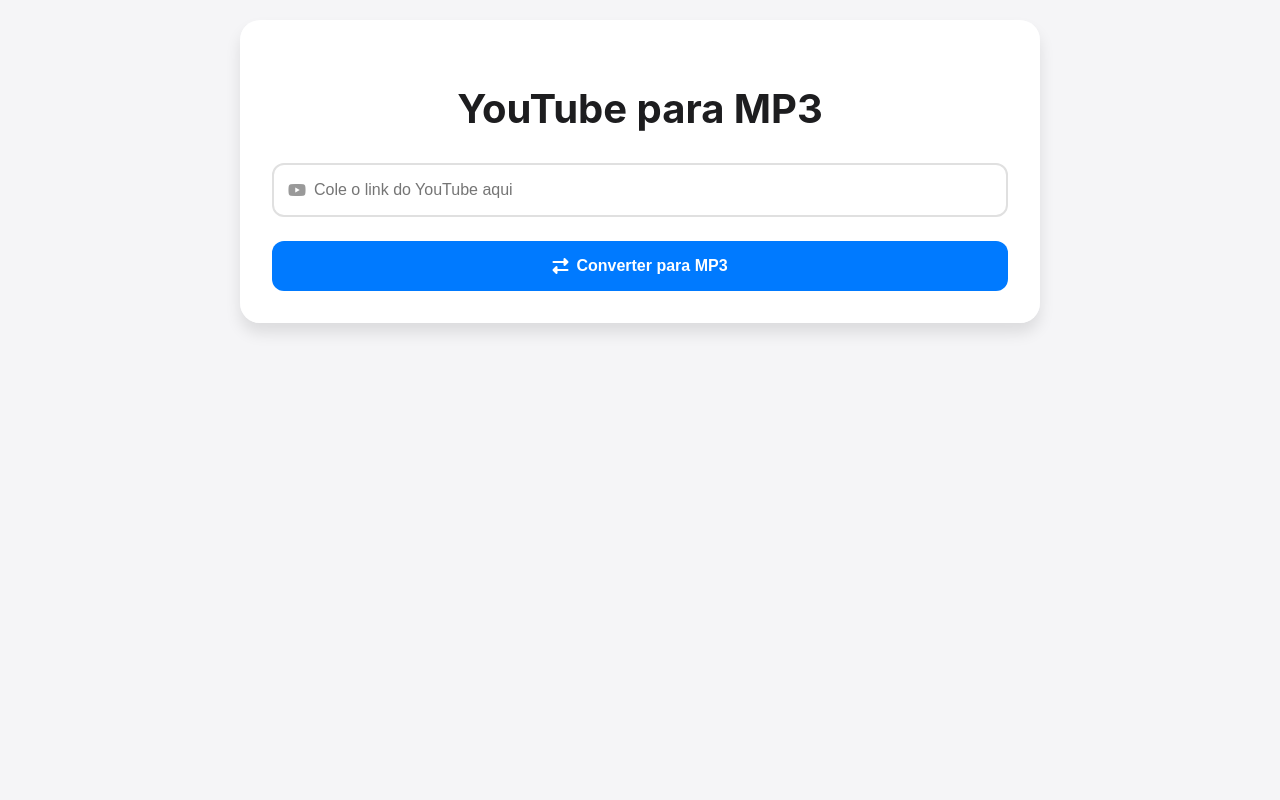
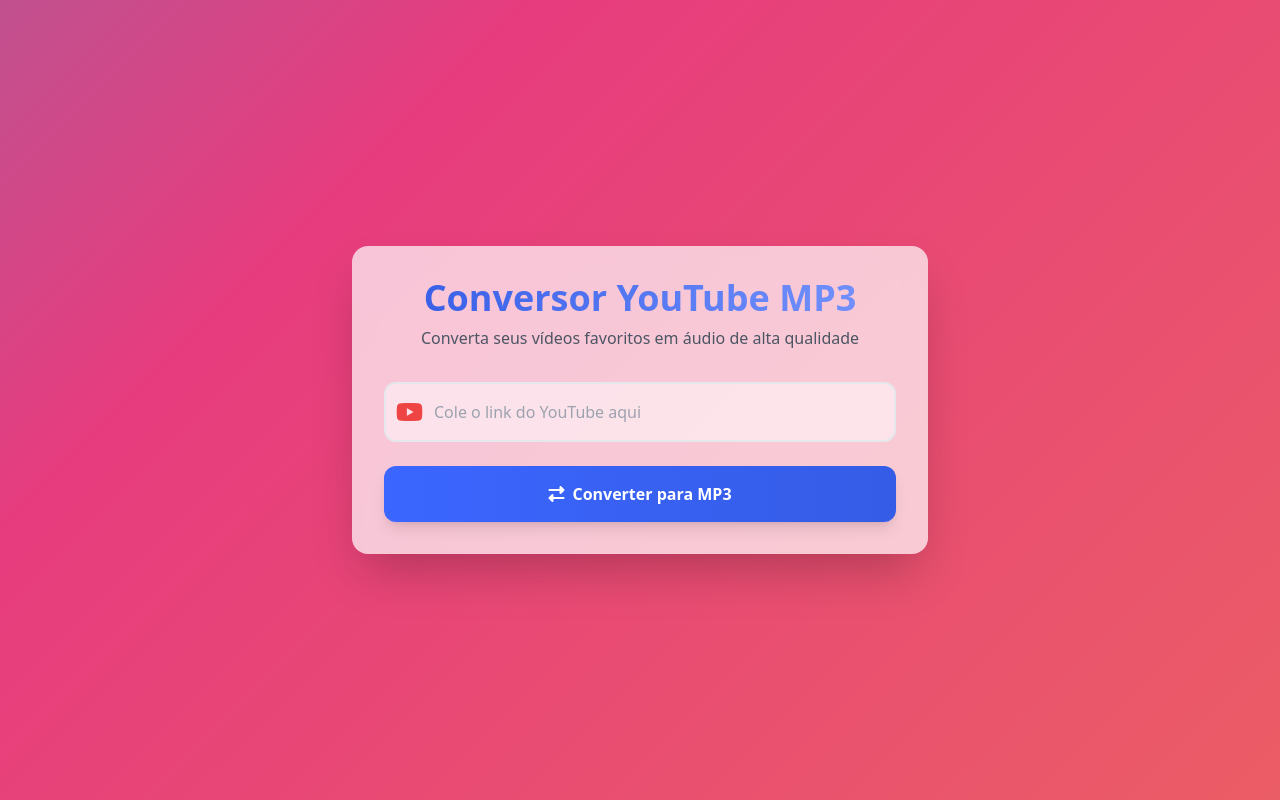
Before and after one commit to JGSimi/conversor-mp3y, a Flask app: page / in a window 1280 px wide. Run offline with Flask 3, Linux system fonts and the light colour scheme; some libraries are stand-ins or nearby versions.

Commit message:
Update UI and script execution: Changed the title in index.html for clarity, integrated Tailwind CSS for styling enhancements, and ensured proper script execution in start.sh by adding a newline at the end of the file.

```diff
--- a/templates/index.html
+++ b/templates/index.html
@@ -3,195 +3,111 @@
 <head>
     <meta charset="UTF-8">
     <meta name="viewport" content="width=device-width, initial-scale=1.0">
-    <title>YouTube para MP3</title>
+    <title>Conversor YouTube MP3</title>
     <link rel="stylesheet" href="https://cdnjs.cloudflare.com/ajax/libs/font-awesome/6.5.1/css/all.min.css">
+    <script src="https://cdn.tailwindcss.com"></script>
+    <script>
+        tailwind.config = {
+            theme: {
+                extend: {
+                    colors: {
+                        primary: {
+                            50: '#f5f7ff',
+                            100: '#ebf0ff',
+                            200: '#ced9ff',
+                            300: '#b1c2ff',
+                            400: '#7694ff',
+                            500: '#3b66ff',
+                            600: '#355ce6',
+                            700: '#2c4dbf',
+                            800: '#233d99',
+                            900: '#1d327d'
+                        }
+                    },
+                    animation: {
+                        'bounce-slow': 'bounce 3s linear infinite',
+                    }
+                }
+            }
+        }
+    </script>
     <style>
-        :root {
-            --transition: all 0.3s cubic-bezier(0.4, 0, 0.2, 1);
-            --bounce: cubic-bezier(0.68, -0.55, 0.265, 1.55);
-            --shadow-sm: 0 2px 4px rgba(0, 0, 0, 0.05);
-            --shadow-md: 0 4px 6px rgba(0, 0, 0, 0.1);
-            --shadow-lg: 0 10px 15px rgba(0, 0, 0, 0.1);
+        @keyframes gradient {
+            0% { background-position: 0% 50%; }
+            50% { background-position: 100% 50%; }
+            100% { background-position: 0% 50%; }
         }
-
-        @keyframes slideUp {
-            from { transform: translateY(20px); opacity: 0; }
-            to { transform: translateY(0); opacity: 1; }
+        .gradient-bg {
+            background: linear-gradient(-45deg, #ee7752, #e73c7e, #23a6d5, #23d5ab);
+            background-size: 400% 400%;
+            animation: gradient 15s ease infinite;
         }
-
-        @keyframes pulse {
-            0% { transform: scale(1); }
-            50% { transform: scale(1.05); }
-            100% { transform: scale(1); }
-        }
-
-        body {
-            font-family: -apple-system, BlinkMacSystemFont, 'Segoe UI', Roboto, Oxygen, Ubuntu, Cantarell, sans-serif;
-            max-width: 800px;
-            margin: 0 auto;
-            padding: 20px;
-            background-color: #f5f5f7;
-            color: #1d1d1f;
-            line-height: 1.5;
-        }
-
-        .container {
-            background: rgba(255, 255, 255, 0.95);
-            padding: 2rem;
-            border-radius: 20px;
-            box-shadow: var(--shadow-lg);
+        .glass {
+            background: rgba(255, 255, 255, 0.7);
             backdrop-filter: blur(10px);
-            animation: slideUp 0.6s var(--bounce) forwards;
-        }
-
-        h1 {
-            color: #1d1d1f;
-            text-align: center;
-            font-size: 2.5rem;
-            margin-bottom: 1.5rem;
-            font-weight: 700;
-        }
-
-        .input-group {
-            position: relative;
-            margin: 1.5rem 0;
-        }
-
-        input[type="text"] {
-            width: 100%;
-            padding: 1rem 1rem 1rem 2.5rem;
-            font-size: 1rem;
-            border: 2px solid #e0e0e0;
-            border-radius: 12px;
-            background-color: #fff;
-            transition: var(--transition);
-            box-sizing: border-box;
-        }
-
-        input[type="text"]:focus {
-            outline: none;
-            border-color: #007AFF;
-            box-shadow: 0 0 0 4px rgba(0, 122, 255, 0.1);
-        }
-
-        .input-group i {
-            position: absolute;
-            left: 1rem;
-            top: 50%;
-            transform: translateY(-50%);
-            color: #999;
-            transition: var(--transition);
-        }
-
-        input[type="text"]:focus + i {
-            color: #007AFF;
-        }
-
-        button {
-            width: 100%;
-            padding: 1rem;
-            font-size: 1rem;
-            font-weight: 600;
-            background: #007AFF;
-            color: white;
-            border: none;
-            border-radius: 12px;
-            cursor: pointer;
-            transition: var(--transition);
-            display: flex;
-            align-items: center;
-            justify-content: center;
-            gap: 0.5rem;
-        }
-
-        button:hover {
-            transform: translateY(-2px);
-            box-shadow: var(--shadow-md);
-            background: #0056b3;
-        }
-
-        button:active {
-            transform: translateY(0);
-        }
-
-        .error {
-            color: #ff3b30;
-            margin: 1rem 0;
-            padding: 1rem;
-            border-radius: 12px;
-            background: rgba(255, 59, 48, 0.1);
-            display: none;
-            animation: slideUp 0.3s var(--bounce) forwards;
-        }
-
-        .loading {
-            text-align: center;
-            margin: 1rem 0;
-            display: none;
-            animation: pulse 1.5s infinite;
-        }
-
-        .loading i {
-            color: #007AFF;
-            font-size: 2rem;
-        }
-
-        .result {
-            margin: 1rem 0;
-            padding: 1.5rem;
-            background: #f8f9fa;
-            border-radius: 12px;
-            display: none;
-            animation: slideUp 0.3s var(--bounce) forwards;
-        }
-
-        .result h3 {
-            margin: 0 0 1rem 0;
-            color: #1d1d1f;
-            font-size: 1.2rem;
-        }
-
-        .download-btn {
-            background: #34c759;
-        }
-
-        .download-btn:hover {
-            background: #248a3d;
-        }
-
-        @media (max-width: 600px) {
-            body {
-                padding: 1rem;
-            }
-
-            .container {
-                padding: 1.5rem;
-            }
-
-            h1 {
-                font-size: 2rem;
-            }
+            -webkit-backdrop-filter: blur(10px);
         }
     </style>
 </head>
-<body>
-    <div class="container">
-        <h1>YouTube para MP3</h1>
-        <form id="converter-form">
-            <div class="input-group">
-                <input type="text" id="url-input" placeholder="Cole o link do YouTube aqui" required>
-                <i class="fab fa-youtube"></i>
+<body class="gradient-bg min-h-screen flex items-center justify-center p-4">
+    <div class="glass w-full max-w-xl rounded-2xl shadow-2xl p-8 transform transition-all duration-300 hover:scale-[1.02]">
+        <div class="text-center mb-8">
+            <h1 class="text-4xl font-bold bg-clip-text text-transparent bg-gradient-to-r from-primary-600 to-primary-400 mb-2">
+                Conversor YouTube MP3
+            </h1>
+            <p class="text-gray-600">Converta seus vídeos favoritos em áudio de alta qualidade</p>
+        </div>
+
+        <form id="converter-form" class="space-y-6">
+            <div class="relative group">
+                <div class="absolute inset-y-0 left-0 pl-3 flex items-center pointer-events-none">
+                    <i class="fab fa-youtube text-2xl text-red-500 group-hover:text-red-600 transition-colors duration-300"></i>
+                </div>
+                <input
+                    type="text"
+                    id="url-input"
+                    class="w-full pl-12 pr-4 py-4 rounded-xl border-2 border-gray-200 focus:border-primary-500 focus:ring-2 focus:ring-primary-200 outline-none transition-all duration-300 bg-white/50"
+                    placeholder="Cole o link do YouTube aqui"
+                    required
+                >
             </div>
-            <button type="submit">
+
+            <button
+                type="submit"
+                class="w-full bg-gradient-to-r from-primary-500 to-primary-600 text-white py-4 rounded-xl font-semibold shadow-lg hover:shadow-xl transform transition-all duration-300 hover:-translate-y-0.5 flex items-center justify-center gap-2"
+            >
                 <i class="fas fa-exchange-alt"></i>
                 Converter para MP3
             </button>
-            <div id="error" class="error"></div>
-            <div id="loading" class="loading">
-                <i class="fas fa-circle-notch fa-spin"></i>
-                <p>Convertendo seu vídeo...</p>
+
+            <div id="error" class="hidden">
+                <div class="bg-red-100 border-l-4 border-red-500 text-red-700 p-4 rounded-lg">
+                    <div class="flex items-center gap-2">
+                        <i class="fas fa-exclamation-circle"></i>
+                        <span class="error-message"></span>
+                    </div>
+                </div>
             </div>
-            <div id="result" class="result"></div>
+
+            <div id="loading" class="hidden">
+                <div class="flex flex-col items-center justify-center gap-4 py-8">
+                    <div class="animate-spin rounded-full h-12 w-12 border-4 border-primary-500 border-t-transparent"></div>
+                    <p class="text-gray-600">Convertendo seu vídeo...</p>
+                </div>
+            </div>
+
+            <div id="result" class="hidden">
+                <div class="bg-primary-50 rounded-xl p-6 space-y-4">
+                    <h3 class="text-lg font-semibold text-gray-800 video-title"></h3>
+                    <button
+                        onclick="window.location.href=''"
+                        class="download-btn w-full bg-green-500 text-white py-3 rounded-xl font-semibold shadow-lg hover:shadow-xl transform transition-all duration-300 hover:-translate-y-0.5 flex items-center justify-center gap-2"
+                    >
+                        <i class="fas fa-download"></i>
+                        Baixar MP3
+                    </button>
+                </div>
+            </div>
         </form>
     </div>
 
@@ -205,9 +121,9 @@
             const result = document.getElementById('result');
 
             // Reset
-            error.style.display = 'none';
-            result.style.display = 'none';
-            loading.style.display = 'block';
+            error.classList.add('hidden');
+            result.classList.add('hidden');
+            loading.classList.remove('hidden');
 
             try {
                 const response = await fetch('/convert', {
@@ -224,19 +140,16 @@
                     throw new Error(data.error || 'Erro ao converter vídeo');
                 }
 
-                result.innerHTML = `
-                    <h3>${data.title}</h3>
-                    <button onclick="window.location.href='/download/${data.filename}'" class="download-btn">
-                        <i class="fas fa-download"></i>
-                        Baixar MP3
-                    </button>
-                `;
-                result.style.display = 'block';
+                result.querySelector('.video-title').textContent = data.title;
+                result.querySelector('.download-btn').onclick = () => {
+                    window.location.href = `/download/${data.filename}`;
+                };
+                result.classList.remove('hidden');
             } catch (err) {
-                error.innerHTML = `<i class="fas fa-exclamation-circle"></i> ${err.message}`;
-                error.style.display = 'block';
+                error.querySelector('.error-message').textContent = err.message;
+                error.classList.remove('hidden');
             } finally {
-                loading.style.display = 'none';
+                loading.classList.add('hidden');
             }
         });
     </script>
```
Also changed, not shown: 1 other file.
